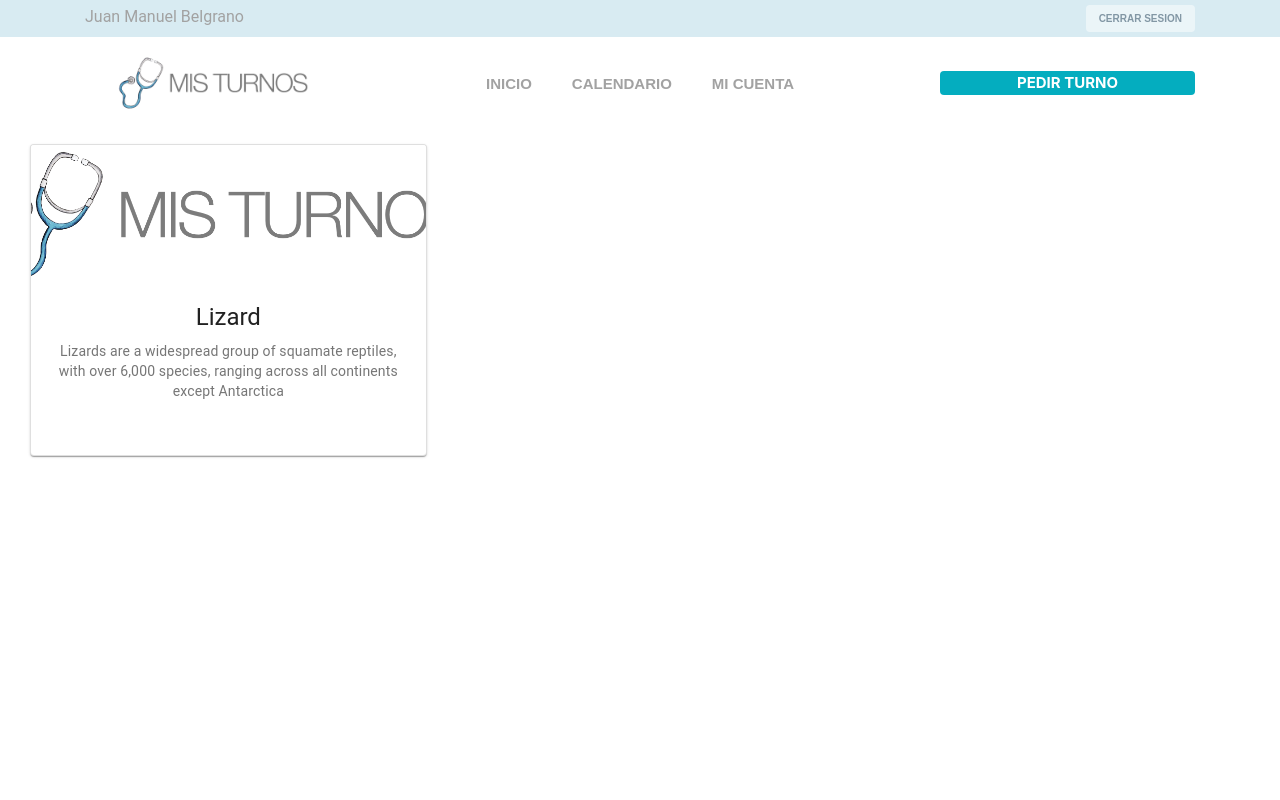
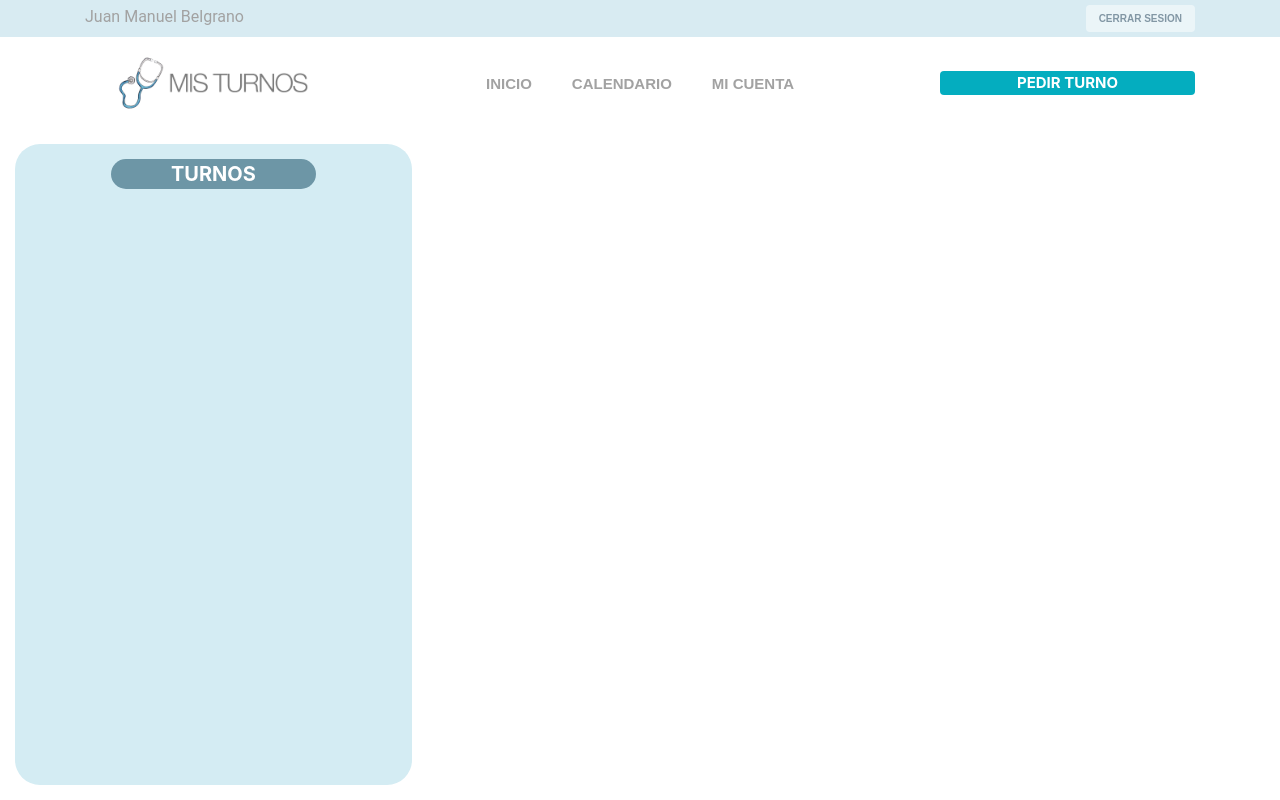
Before and after one commit to vperalta19/mis-turnos, a React (Create React App) app: page / in a window 1280 px wide. Built offline with nearby package versions, Linux system fonts and the light colour scheme.

Commit message:
pagina de calendario inicial

```diff
--- a/public/index.html
+++ b/public/index.html
@@ -28,7 +28,7 @@
   </head>
   <body>
     <noscript>You need to enable JavaScript to run this app.</noscript>
-    <div id="root"><Toolbar /></div>
+    <div id="root" class="root"><Toolbar /></div>
     <!--
       This HTML file is a template.
       If you open it directly in the browser, you will see an empty page.
--- a/src/App.js
+++ b/src/App.js
@@ -4,20 +4,12 @@ import './assets/css/App.css';
 import Toolbar from './components/Toolbar';
 import 'bootstrap/dist/css/bootstrap.min.css';
 import MediaCard from './components/Novedad.js';
+import Calendario from './pages/Calendario';
 
 function App() {
 	return (
 		<div className="App">
-			<Toolbar></Toolbar>
-			<div className="container-fluid">
-				<div className="row">
-					<div className="col-4">
-						<MediaCard></MediaCard>
-					</div>
-				</div>
-			</div>
-
-
+			<Calendario></Calendario>
 		</div>
 	);
 }
--- a/src/assets/css/App.css
+++ b/src/assets/css/App.css
@@ -1,4 +1,24 @@
+html, body, .root {
+	margin: 0;
+	padding: 0;
+
+	min-width: 100%;
+	width: 100%;
+	max-width: 100%;
+
+	min-height: 100%;
+	height: 100%;
+	max-height: 100%;
+}
+
+*{
+	padding: 0;
+	margin: 0;
+	box-sizing: border-box;
+}
+
 .App {
+	height: 100%;
 	text-align: center;
 }
 
--- /dev/null
+++ b/src/assets/css/calendario.css
@@ -0,0 +1,50 @@
+.page-container {
+	height: 100%;
+	display: flex;
+	flex-direction: column;
+}
+
+.main-container {
+	height: 100%;
+}
+
+.main-container .turnos-container-margin {
+	height: 100%;
+	padding: 15px;
+}
+.main-container .turnos-container {
+	height: 100%;
+	padding-bottom: 15px;
+	border-radius: 25px;
+	display: flex;
+	flex-direction: column;
+	background-color: #D4ECF3;
+}
+
+.main-container .turnos-container .turnos-title {
+	width: fit-content;
+	padding: 0px 60px;
+	margin: 15px auto 0px auto;
+
+	border-radius: 25px;
+	background-color: #6D96A6;
+
+	font-weight: bold;
+	font-size: 20px;
+	text-transform: uppercase;
+	color: white;
+}
+
+@media (max-width: 991px) {
+	.main-container .turnos-container-margin {
+		height: fit-content;
+		padding: 0;
+	}
+	.main-container .turnos-container{
+		border-radius: 0px;
+	}
+}
+
+.main-container .calendar-container {
+
+}
--- a/src/pages/Calendario.js
+++ b/src/pages/Calendario.js
@@ -0,0 +1,29 @@
+import React from 'react';
+import Toolbar from '../components/Toolbar';
+
+import 'bootstrap/dist/css/bootstrap.min.css';
+import './../assets/css/calendario.css'
+
+export default function Calendario() {
+	return (
+		<div className="container-fluid page-container">
+			<div className="row row-no-padding">
+				<div className="col p-0">
+					<Toolbar></Toolbar>
+				</div>
+			</div>
+			<div className="row main-container">
+				<div className="col-12 col-lg-4 turnos-container-margin">
+					<div className="turnos-container">
+						<div className="turnos-title">
+							<span>Turnos</span>
+						</div>
+					</div>
+				</div>
+				<div className="col-12 col-lg-8 calendar-container">
+
+				</div>
+			</div>
+		</div>
+	);
+}
```
Also changed, not shown: package.json (+2 -7 lines), src/components/Tunro.js (added, +8 -0 lines), src/assets/css/turno.css (added), 1 other file (tests, documents, lock files or other folders).
